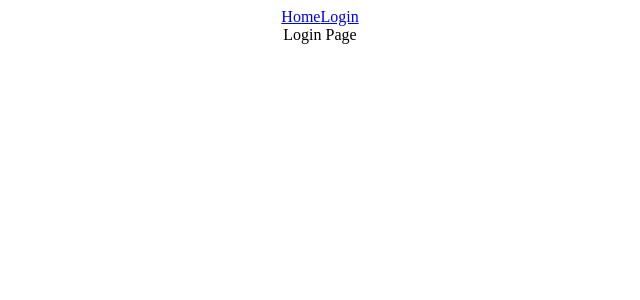
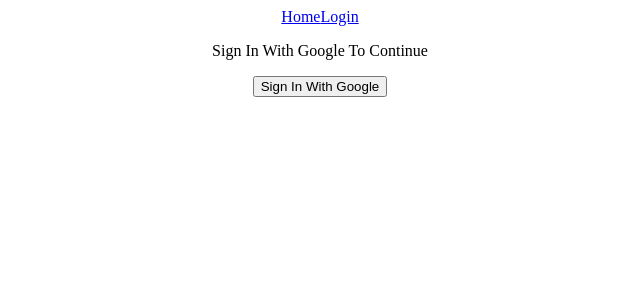
Before and after one commit to MichalBialek01/react-post-app, a React (Create React App) app: page /login in a window 1280 px wide. Shown: the top 300 px of the page, without its empty margins (320-960 px from the left). Built offline with nearby package versions, Linux system fonts and the light colour scheme; no server answers.

Commit message:
feat: Providing login page and authentication via google

```diff
--- a/package.json
+++ b/package.json
@@ -10,6 +10,7 @@
     "@types/node": "^16.18.105",
     "@types/react": "^18.3.4",
     "@types/react-dom": "^18.3.0",
+    "firebase": "^10.13.0",
     "react": "^18.3.1",
     "react-dom": "^18.3.1",
     "react-router-dom": "^6.26.1",
--- a/src/pages/login.tsx
+++ b/src/pages/login.tsx
@@ -1,6 +1,19 @@
+import {auth,provider} from '../config/firebase'
+import {signInWithPopup} from 'firebase/auth'
+import {useNavigate} from "react-router-dom"
 export const Login  = () => {
 
-    return <div>Login Page</div>
+    const navigate = useNavigate();
+
+    const sighInWithGoogle  = async () => {
+        const result = await signInWithPopup(auth,provider);
+        navigate("/")
+    }
+
+    return <div>
+        <p>Sign In With Google To Continue</p>
+        <button onClick={sighInWithGoogle}>Sign In With Google</button>
+    </div>
 
 
 }
```
Also changed, not shown: 1 other file (tests, documents, lock files or other folders).
